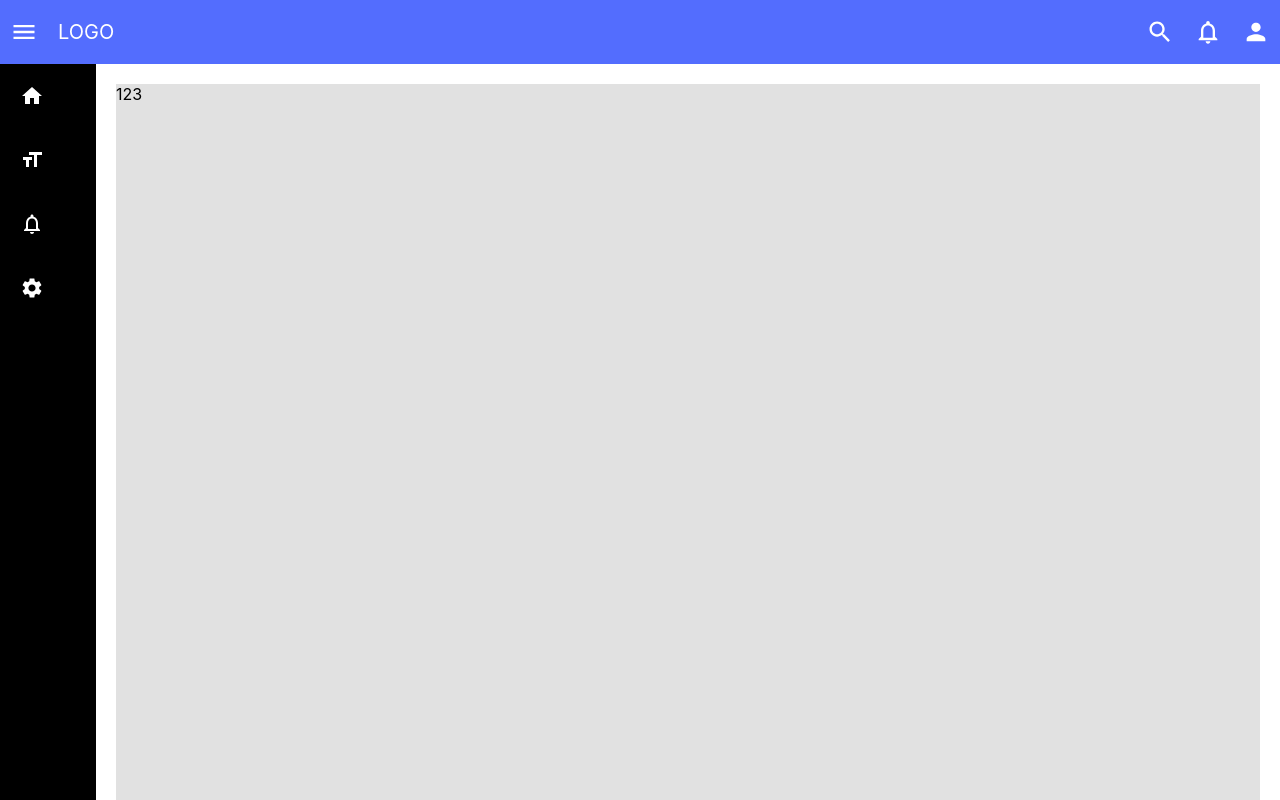
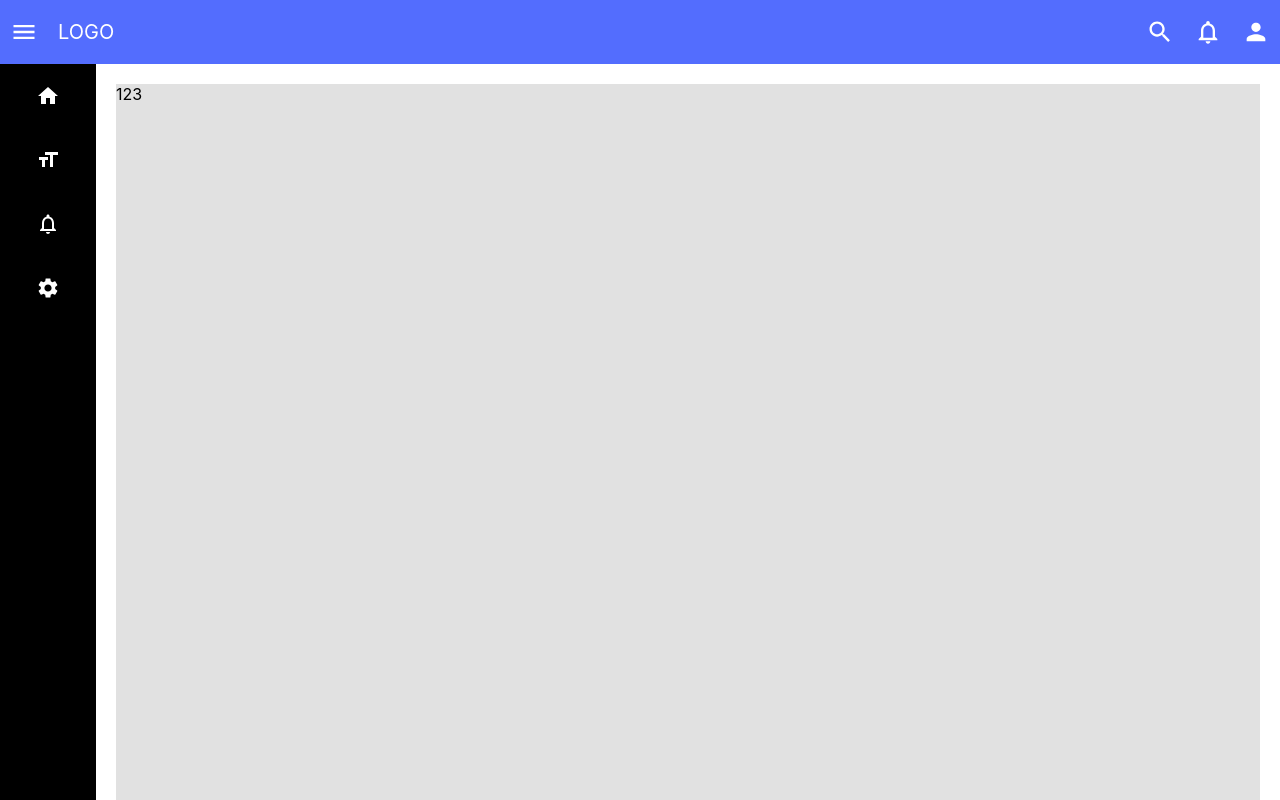
Before and after one commit to youngcademy/TEAMA-FRONT, a Next.js app: page / in a window 1280 px wide. Shown: the top 800 px of the page. Built offline with nearby package versions, Linux system fonts and the light colour scheme.

Commit message:
feat: sidebar fixed , topbar fixed

```diff
--- a/components/SideBar.tsx
+++ b/components/SideBar.tsx
@@ -8,6 +8,7 @@ interface ISideBarMenuProps {
 function SideBar({ menuOpen }: ISideBarMenuProps) {
   return (
     <div className={`${styles.wrapper} ${menuOpen && styles.active}`}>
+      <div className={`${styles.inner} ${menuOpen && styles.open}`}>
         <ul>
           <li>
             <svg
@@ -54,6 +55,7 @@ function SideBar({ menuOpen }: ISideBarMenuProps) {
           </li>
         </ul>
       </div>
+    </div>
   );
 }
 
--- a/styles/Sidebar.module.scss
+++ b/styles/Sidebar.module.scss
@@ -2,11 +2,13 @@
   background-color: black;
   width: 96px;
   transition: all 0.3s ease;
-  overflow: hidden;
+  .inner {
+    transition: all 0.3s ease;
+    display: flex;
+    width: 96px;
+    position: fixed;
     ul {
-    position: fixed;
-    display: flex;
-    flex-direction: column;
+      width: 100%;
       flex: 1 0 auto;
       margin: 0;
       padding: 0;
@@ -33,6 +35,10 @@
       }
     }
   }
+  .open {
+    width: 150px;
+  }
+}
 
 .active {
   width: 150px;
```
Lines whose indentation alone changed are shown as unchanged.
